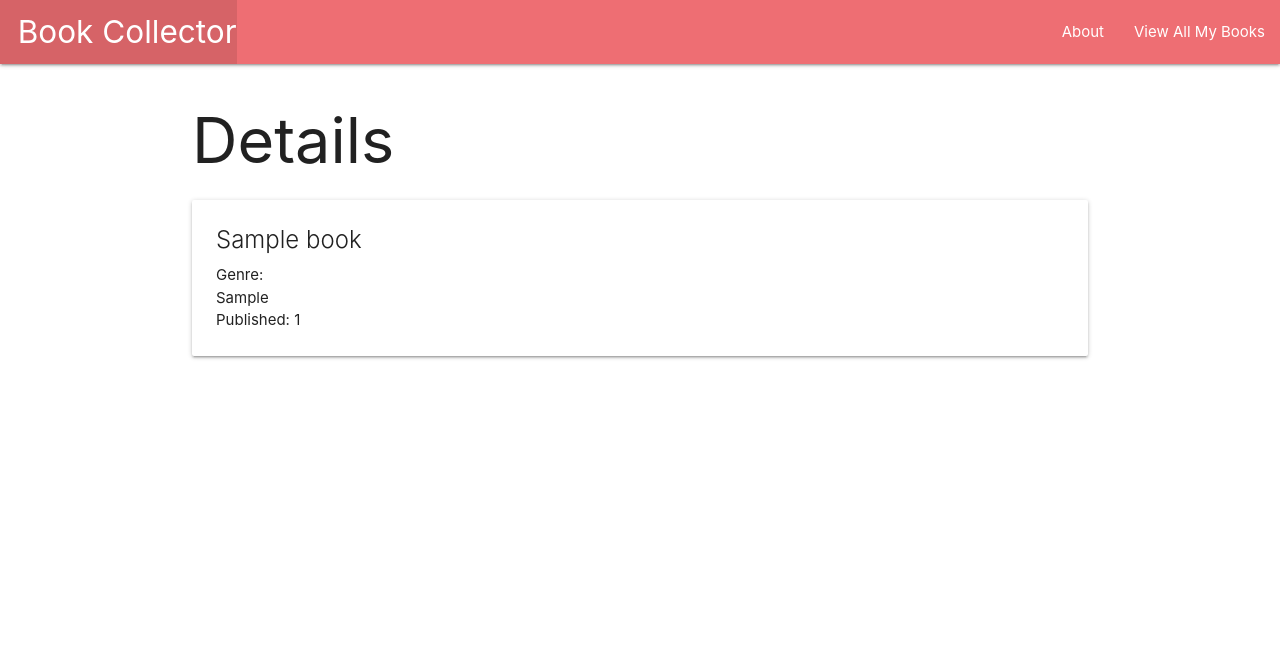
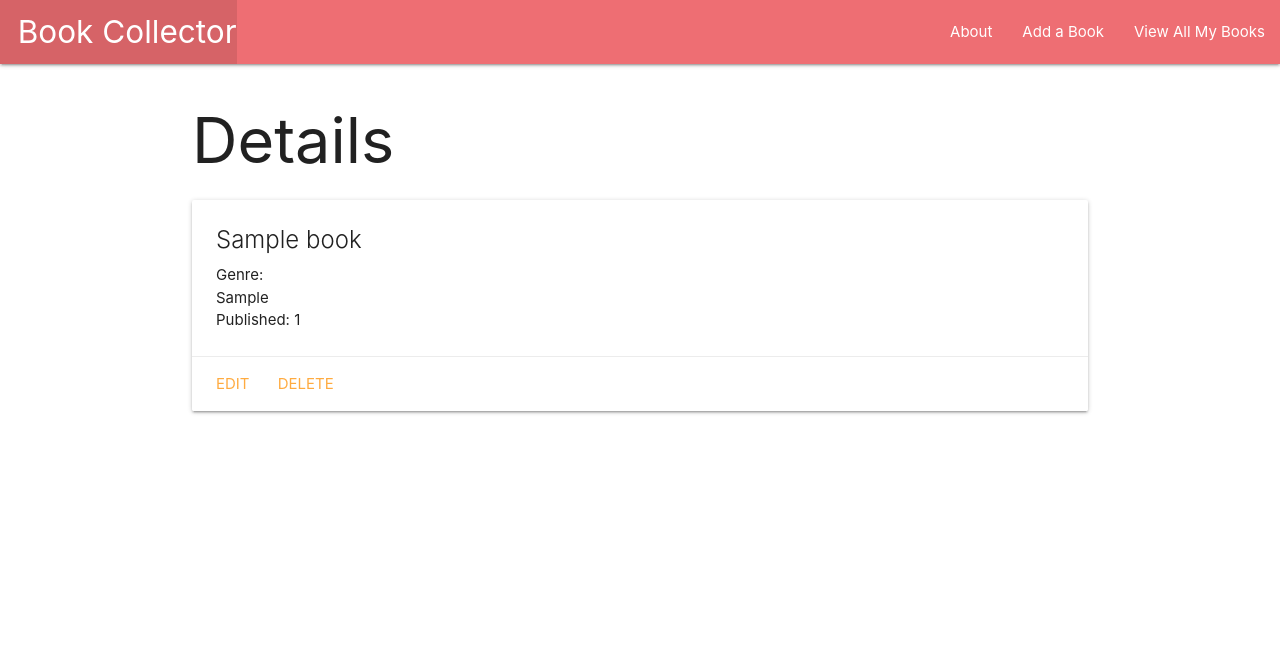
Before and after one commit to mzsellem-GA/bookcollector, a Django app: page /books/1/ in a window 1280 px wide. Shown: the top 651 px of the page. Run offline with Django 4.2, Linux system fonts and the light colour scheme; tables that the repository leaves empty hold one stand-in row (values such as "Sample post").

Commit message:
part 3 for lab

```diff
--- a/main_app/models.py
+++ b/main_app/models.py
@@ -1,4 +1,5 @@
 from django.db import models
+from django.urls import reverse
 
 # Create your models here.
 class Book(models.Model):
@@ -8,3 +9,6 @@ class Book(models.Model):
 
     def __str__(self):
         return f'{self.title} ({self.id})'
+
+    def get_absolute_url(self):
+        return reverse('detail', kwargs={'book_id': self.id})
--- a/main_app/templates/base.html
+++ b/main_app/templates/base.html
@@ -18,8 +18,9 @@
             <li><a href="/" class="left brand-logo">&nbsp;&nbsp;Book Collector</a></li>
         </ul>
         <ul class="right">
-            <li><a href="/about">About</a></li>
-            <li><a href="/books">View All My Books</a></li>
+            <li><a href="{% url 'about' %}">About</a></li>
+          <li><a href="{% url 'books_create' %}">Add a Book</a></li>
+          <li><a href="{% url 'index' %}">View All My Books</a></li>
         </ul>
         </div>
     </nav>
--- a/main_app/templates/books/detail.html
+++ b/main_app/templates/books/detail.html
@@ -8,5 +8,9 @@
         <p>Genre: {{ book.genre|linebreaks }}</p>
         <p>Published: {{ book.published }}</p>
     </div>
+    <div class="card-action">
+        <a href="{% url 'books_update' book.id %}">Edit</a>
+        <a href="{% url 'books_delete' book.id %}">Delete</a>
+      </div>
     </div>
 {% endblock %}
--- a/main_app/urls.py
+++ b/main_app/urls.py
@@ -6,5 +6,8 @@ urlpatterns = [
     path('about/', views.about, name='about'),
     path('books/', views.books_index, name='index'),
     path('books/<int:book_id>/', views.books_detail, name='detail'),
+    path('books/create/', views.BookCreate.as_view(), name='books_create'),
+    path('books/<int:pk>/update/', views.BookUpdate.as_view(), name='books_update'),
+    path('books/<int:pk>/delete/', views.BookDelete.as_view(), name='books_delete'),
 
 ]
--- a/main_app/views.py
+++ b/main_app/views.py
@@ -1,4 +1,5 @@
 from django.shortcuts import render
+from django.views.generic.edit import CreateView, UpdateView, DeleteView
 
 from .models import Book
 
@@ -20,3 +21,15 @@ def books_detail(request, book_id):
     return render(request, 'books/detail.html', {
         'book': book
     })
+
+class BookCreate(CreateView):
+    model = Book
+    fields = '__all__'
+
+class BookUpdate(UpdateView):
+    model = Book
+    fields = ['title', 'genre', 'published']
+
+class BookDelete(DeleteView):
+    model = Book
+    success_url = '/books'
```
Also changed, not shown: main_app/templates/main_app/book_confirm_delete.html (added, +13 -0 lines), main_app/templates/main_app/book_form.html (added, +21 -0 lines).
